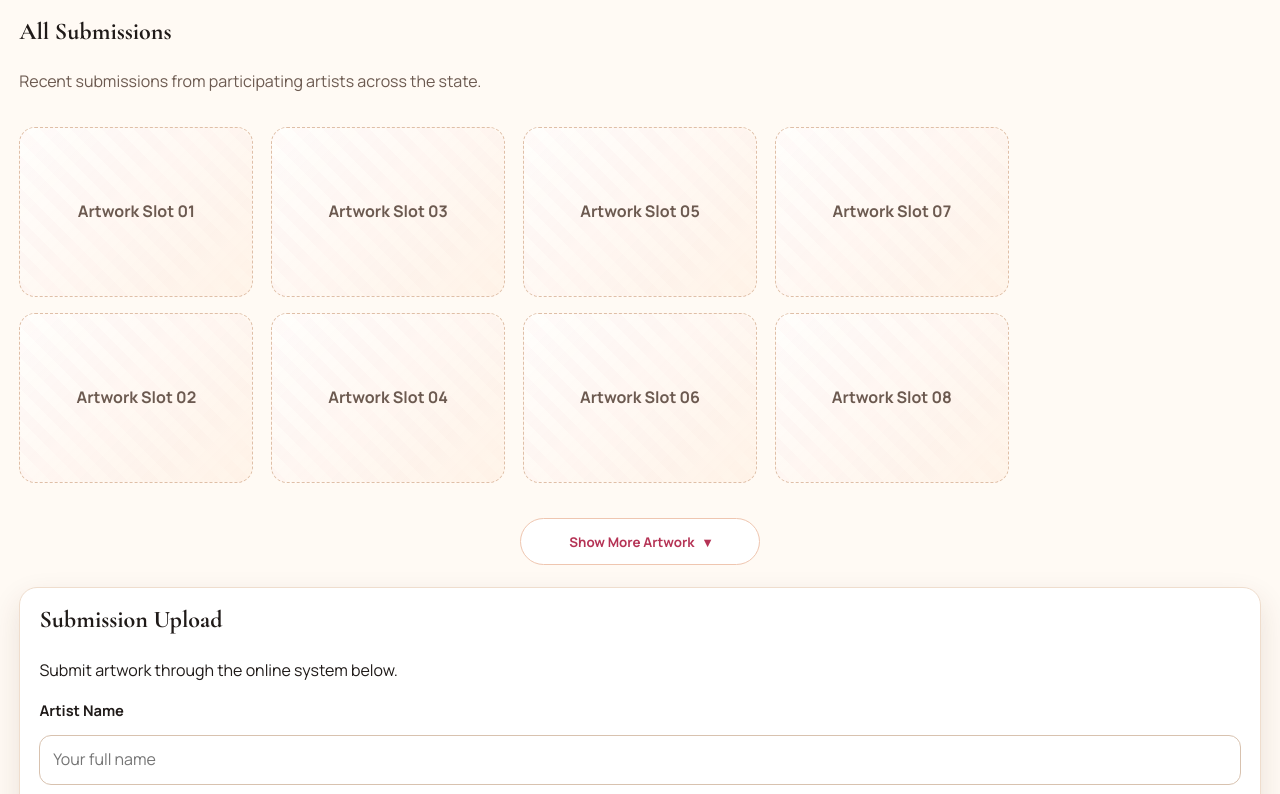
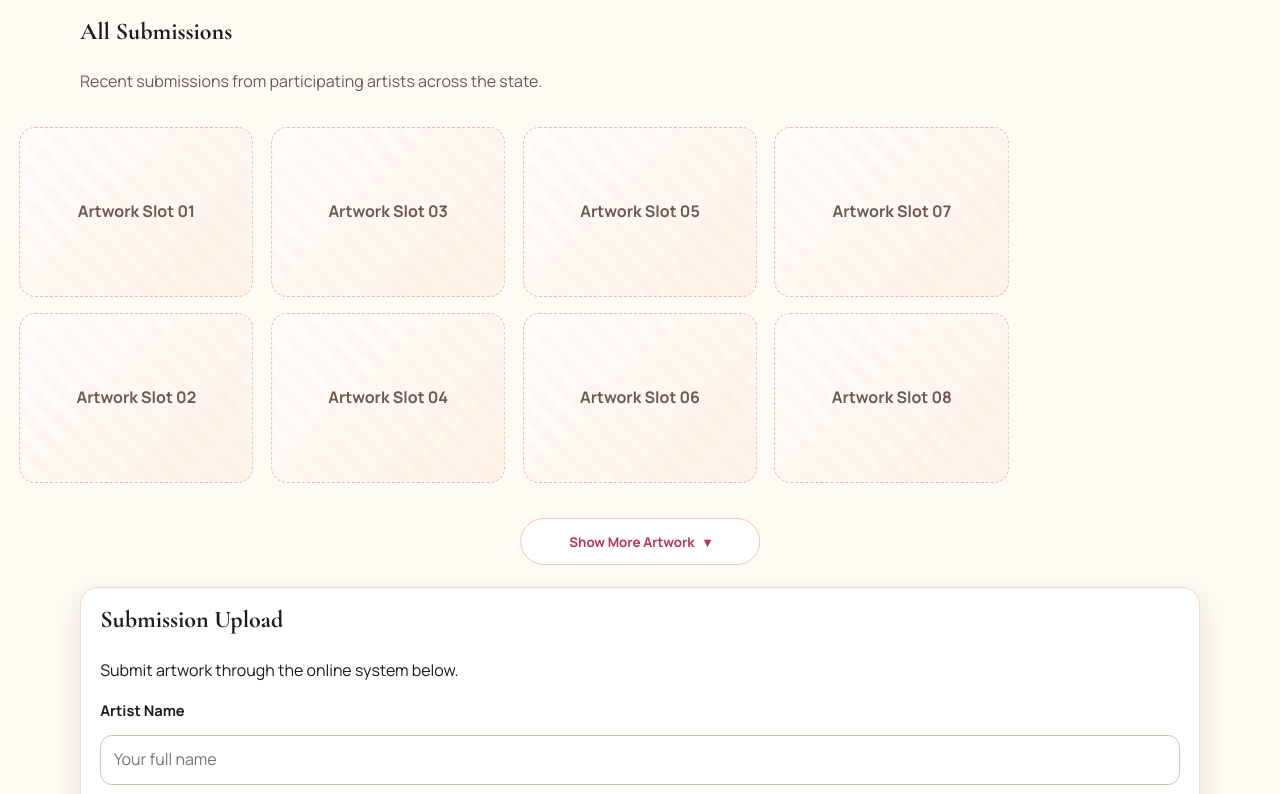
Before and after one commit to eoag0/artcomp, a website: page index.html in a window 1280 px wide. Shown: the part 2700-3494 px from the top of the page. Drawn offline with nearby package versions, Linux system fonts and the light colour scheme; no server answers.

Commit message:
Narrow interface, center-align wide masonry artwork area

```diff
--- a/styles.css
+++ b/styles.css
@@ -80,10 +80,6 @@
   color: var(--muted);
   max-width: 760px;
   margin-bottom: 2rem;
-}
-
-.gallery .container {
-  width: min(1720px, 97vw);
 }
 
 .site-header {
@@ -400,6 +396,10 @@
 }
 
 .gallery-grid {
+  position: relative;
+  left: 50%;
+  transform: translateX(-50%);
+  width: min(1720px, 97vw);
   column-count: 5;
   column-gap: 1.1rem;
   margin-bottom: 1.4rem;
@@ -519,7 +519,10 @@
 }
 
 .gallery-more-wrap {
-  width: 100%;
+  position: relative;
+  left: 50%;
+  transform: translateX(-50%);
+  width: min(1720px, 97vw);
   max-height: 0;
   opacity: 0;
   overflow: hidden;
@@ -538,6 +541,10 @@
 }
 
 .gallery-more-controls {
+  position: relative;
+  left: 50%;
+  transform: translateX(-50%);
+  width: min(1720px, 97vw);
   display: flex;
   justify-content: center;
   margin-bottom: 1.4rem;
```
